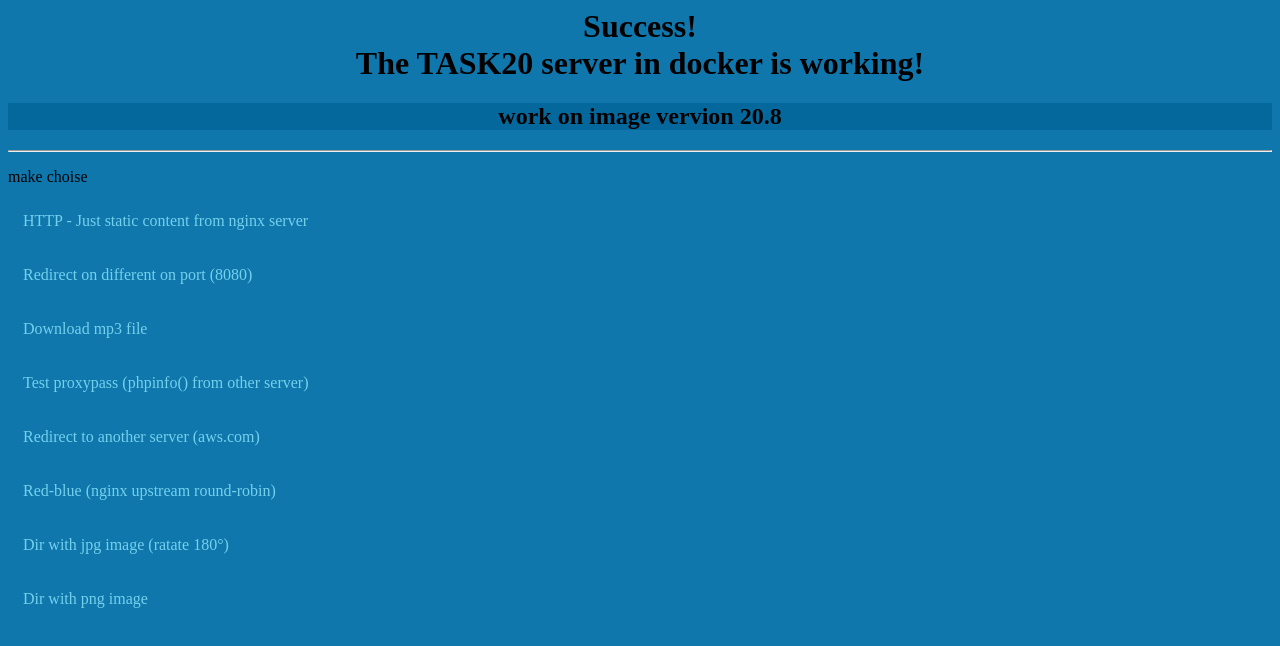
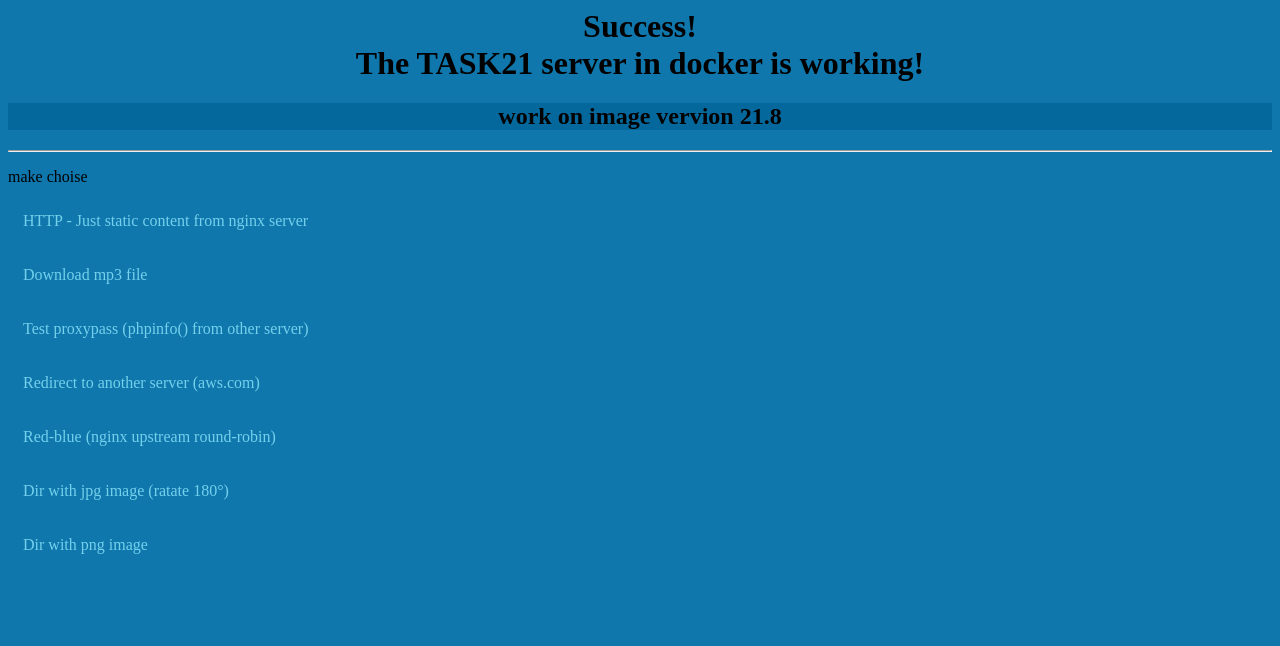
Before and after one commit to QuickSquirrel/task21, a plain HTML site: page index.html in a window 1280 px wide. Drawn offline with Linux system fonts and the light colour scheme.

Commit message:
Add files to repo v.10

```diff
--- a/index.html
+++ b/index.html
@@ -1,6 +1,6 @@
 <html>
 <head>
-<title>Welcome to TASK20!</title>
+<title>Welcome to TASK21!</title>
 
 <style>
 a:link, a:visited {
@@ -20,12 +20,11 @@ h2 {
 </style>
 </head>
 <body bgcolor="#1077ad">
-<h1><center>Success!<br>The TASK20 server in docker is working!</center></h1>
-<h2><center>work on image vervion 20.8</center></h2>
+<h1><center>Success!<br>The TASK21 server in docker is working!</center></h1>
+<h2><center>work on image vervion 21.8</center></h2>
 <hr>
 <p>make choise</p>
 <p><a href="/content">HTTP - Just static content from nginx server</a></p>
-<p><a href="http://tooffer.ddns.net:8080">Redirect on different on port (8080)</a></p>
 <p><a href="/music/7na.mp3">Download mp3 file</a></p>
 <p><a href="/proxytest">Test proxypass (phpinfo() from other server) </a></p>
 <p><a href="/redirect">Redirect to another server (aws.com)</a></p>
```
Also changed, not shown: 1 other file.
